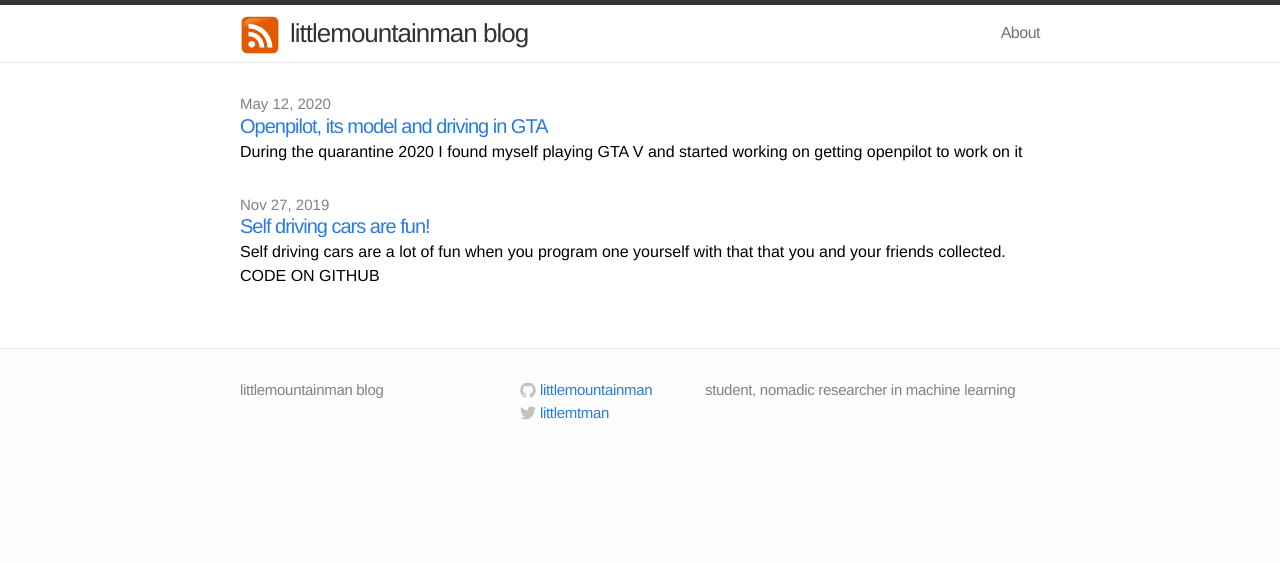
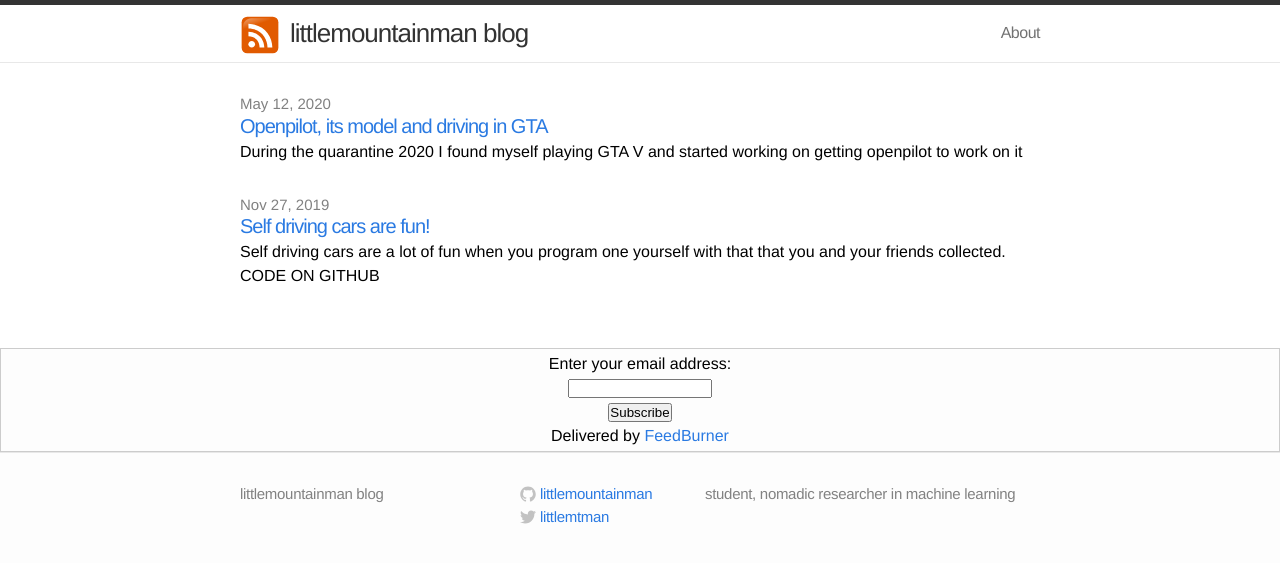
Before and after one commit to littlemountainman/littlemountainman.github.io, a Jekyll site: the page built from index.html, in a window 1280 px wide. Shown: the top 563 px of the page. Built offline with Jekyll 4.4.1, drawn with Linux system fonts in a browser that asks for light colours.

Commit message:
Update default.html

```diff
--- a/_layouts/default.html
+++ b/_layouts/default.html
@@ -11,8 +11,10 @@
       <div class="wrap">
       {{ content }}
       </div>
+
     </div>
 
+      <form style="border:1px solid #ccc;padding:3px;text-align:center;" action="https://feedburner.google.com/fb/a/mailverify" method="post" target="popupwindow" onsubmit="window.open('https://feedburner.google.com/fb/a/mailverify?uri=LittlemountainmanBlog', 'popupwindow', 'scrollbars=yes,width=550,height=520');return true"><p>Enter your email address:</p><p><input type="text" style="width:140px" name="email"/></p><input type="hidden" value="LittlemountainmanBlog" name="uri"/><input type="hidden" name="loc" value="en_US"/><input type="submit" value="Subscribe" /><p>Delivered by <a href="https://feedburner.google.com" target="_blank">FeedBurner</a></p></form>
     {% include footer.html %}
 
     </body>
```
